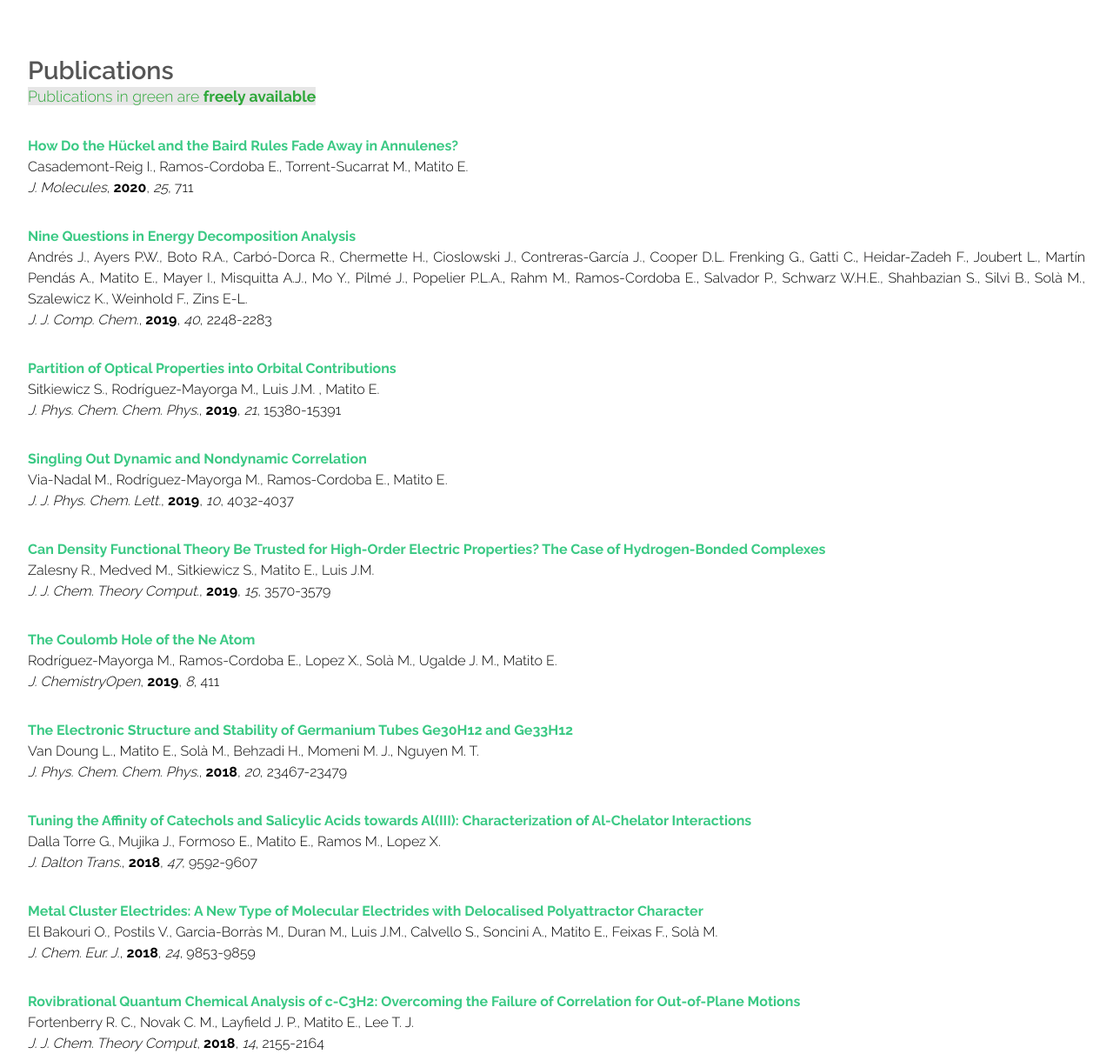
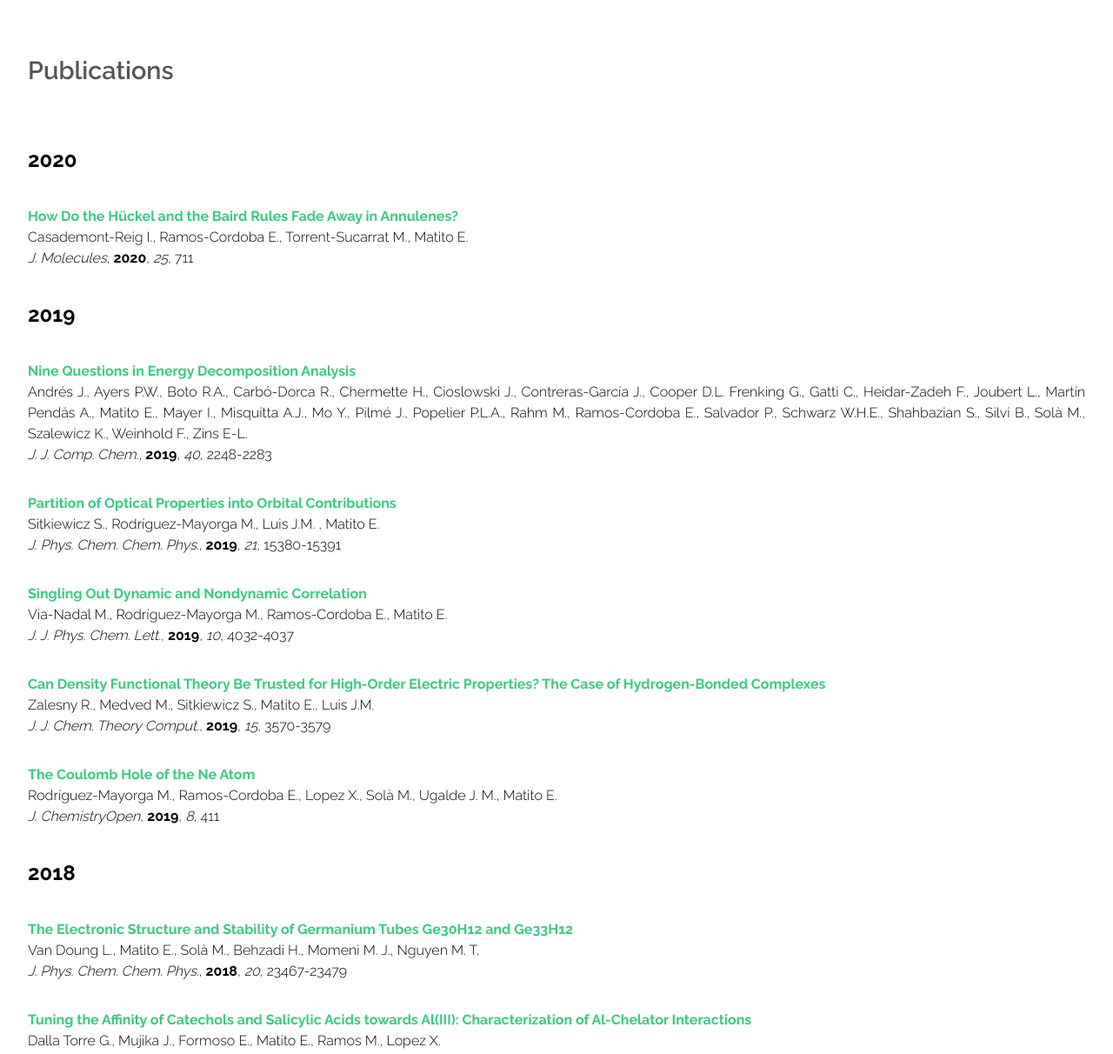
Before and after one commit to old-jekyll-templates/Horizons-Jekyll-Theme, a Jekyll site: the page built from publications.html, in a window 1280 px wide and 1400 px high. Shown: the part 188-1400 px from the top of the window at 87% size. Built offline with Jekyll 4.4.1, drawn with Linux system fonts in a browser that asks for light colours; some of the changed text lies outside the part shown.

Commit message:
Update publications.html

```diff
--- a/publications.html
+++ b/publications.html
@@ -41,10 +41,10 @@ layout: main
 							<h2>By years...</h2>
 						</header>
 						<ul class="default">
-							<li><a href="#">2020</a> <a href="#">2019</a> <a href="#">2018</a> <a href="#">2017</a></li>
-							<li><a href="#">2016</a> <a href="#">2015</a> <a href="#">2014</a> <a href="#">2013</a></li>
-							<li><a href="#">2012</a> <a href="#">2011</a> <a href="#">2010</a> <a href="#">2009</a></li>
-							<li><a href="#">2008</a> <a href="#">2007</a> <a href="#">2006</a> <a href="#2005">2005</a></li>
+		<li><a href="#2020">2020</a> <a href="#2019">2019</a> <a href="#2018">2018</a> <a href="#2017">2017</a></li>
+		<li><a href="#2016">2016</a> <a href="#2015">2015</a> <a href="#2014">2014</a> <a href="#2013">2013</a></li>
+		<li><a href="#2012">2012</a> <a href="#2011">2011</a> <a href="#2010">2010</a> <a href="#2009">2009</a></li>
+		<li><a href="#2008">2008</a> <a href="#2007">2007</a> <a href="#2006">2006</a> <a href="#2005">2005</a></li>
 						</ul>
 					</section>
 				</div>
@@ -54,14 +54,18 @@ layout: main
 					<section>
 						<header class="major">
 							<h2>Publications</h2>
-							<span class="byline"><font color="#2da739"><span style="background: #e6e6e6">Publications
-			in green are <b>freely available</b></span></font></span>
 						</header>
-		        <p style="text-align:justify; text-justify:inter-ideograph;"> <font color="#000000">
+
+<p style="text-align:justify; text-justify:inter-ideograph;"> <font color="#000000";font-size:14.0000pt><b><h2 id="2020">2020</h2></b></font></p>
+
+	 <p style="text-align:justify; text-justify:inter-ideograph;"> <font color="#000000">
             <a href= https://www.mdpi.com/1420-3049/25/3/711
  target="_blank" style="text-decoration:none"><b> How Do the Hückel and the Baird Rules Fade Away in Annulenes?</b></a></font><br>
             <font color="#000000">  Casademont-Reig I., Ramos-Cordoba E., Torrent-Sucarrat M., Matito E. </font><br>
             <font color="#000000"> <i>J.  Molecules</i>, <b> 2020</b>, <i> 25</i>,  711 </font> </p>
+
+<p style="text-align:justify; text-justify:inter-ideograph;"> <font color="#000000";font-size:14.0000pt><b><h2 id="2019">2019</h2></b></font></p>
+
         <p style="text-align:justify; text-justify:inter-ideograph;"> <font color="#000000">
             <a href= https://onlinelibrary.wiley.com/doi/abs/10.1002/jcc.26003
  target="_blank" style="text-decoration:none"><b> Nine Questions in Energy Decomposition Analysis</b></a></font><br>
@@ -87,6 +91,9 @@ layout: main
  target="_blank" style="text-decoration:none"><b> The Coulomb Hole of the Ne Atom</b></a></font><br>
             <font color="#000000">  Rodríguez-Mayorga M., Ramos-Cordoba E., Lopez X., Solà M., Ugalde J. M., Matito E. </font><br>
             <font color="#000000"> <i>J.  ChemistryOpen</i>, <b> 2019</b>, <i> 8</i>,  411 </font> </p>
+
+<p style="text-align:justify; text-justify:inter-ideograph;"> <font color="#000000";font-size:14.0000pt><b><h2 id="2018">2018</h2></b></font></p>
+
         <p style="text-align:justify; text-justify:inter-ideograph;"> <font color="#000000">
             <a href= https://pubs.rsc.org/en/content/articlelanding/2018/cp/c8cp03737j#!divAbstract
  target="_blank" style="text-decoration:none"><b> The Electronic Structure and Stability of Germanium Tubes Ge30H12 and Ge33H12</b></a></font><br>
@@ -122,6 +129,9 @@ layout: main
  target="_blank" style="text-decoration:none"><b> Transition Metal pi-Ligation of a Tetrahalodiborane</b></a></font><br>
             <font color="#000000">  Braunschweig H., Dewhurst R.D., Jimenez-Halla J.O.C., Matito E., Muessig J.H. </font><br>
             <font color="#000000"> <i>J.  Angew. Chem. Int. Ed.</i>, <b> 2018</b>, <i> 57</i>,  412-416 </font> </p>
+
+<p style="text-align:justify; text-justify:inter-ideograph;"> <font color="#000000";font-size:14.0000pt><b><h2 id="2017">2017</h2></b></font></p>
+
         <p style="text-align:justify; text-justify:inter-ideograph;"> <font color="#000000">
             <a href= https://pubs.acs.org/doi/abs/10.1021/acs.jpcc.7b08668
  target="_blank" style="text-decoration:none"><b> Exploring the Relation between Intramolecular Conjugation and Band Dispersion in One-Dimensional Polymers</b></a></font><br>
@@ -157,6 +167,9 @@ layout: main
  target="_blank" style="text-decoration:none"><b> Cycloreversion of the CO2 Trimer: a Paradigmatic Pseudopericyclic [2+2+2] Cycloaddition Reaction</b></a></font><br>
             <font color="#000000">  López R.V., Faza O.N., Matito E., Lopez C.S. </font><br>
             <font color="#000000"> <i>J.  Org. Biomol. Chem.</i>, <b> 2017</b>, <i> 15</i>,  435-441 </font> </p>
+
+<p style="text-align:justify; text-justify:inter-ideograph;"> <font color="#000000";font-size:14.0000pt><b><h2 id="2016">2016</h2></b></font></p>
+
         <p style="text-align:justify; text-justify:inter-ideograph;"> <font color="#000000">
             <a href= https://www.nrcresearchpress.com/doi/abs/10.1139/cjc-2016-0203#.XpIRNSkzbeQ
  target="_blank" style="text-decoration:none"><b> The Electron-pair Density Distribution of the 1,3∏u Excited States of H2</b></a></font><br>
@@ -197,6 +210,9 @@ layout: main
  target="_blank" style="text-decoration:none"><b> Bonding description of the Harpoon Mechanism</b></a></font><br>
             <font color="#000000">  Rodriguez-Mayorga M., Ramos-Cordoba E., Salvador P., Solà M., Matito E. </font><br>
             <font color="#000000"> <i>J.  Mol. Phys.</i>, <b> 2016</b>, <i> 114</i>,  1345-1355 </font> </p>
+
+<p style="text-align:justify; text-justify:inter-ideograph;"> <font color="#000000";font-size:14.0000pt><b><h2 id="2015">2015</h2></b></font></p>
+
         <p style="text-align:justify; text-justify:inter-ideograph;"> <font color="#000000">
             <a href= https://aip.scitation.org/doi/abs/10.1063/1.4936583
  target="_blank" style="text-decoration:none"><b> Robust Validation of Approximate 1-Matrix Functionals With Few-Electron Harmonium Atoms</b></a></font><br>
@@ -232,6 +248,9 @@ layout: main
  target="_blank" style="text-decoration:none"><b> Three-center bonding analyzed from correlated and uncorrelated third-order reduced density matrices</b></a></font><br>
             <font color="#000000">  Feixas F., Rodríguez-Mayorga M., Matito E., Solà M. </font><br>
             <font color="#000000"> <i>J.  Comp. Theor. Chem.</i>, <b> 2015</b>, <i> 1053</i>,  173-179 </font> </p>
+
+<p style="text-align:justify; text-justify:inter-ideograph;"> <font color="#000000";font-size:14.0000pt><b><h2 id="2014">2014</h2></b></font></p>
+
         <p style="text-align:justify; text-justify:inter-ideograph;"> <font color="#000000">
             <a href= https://aip.scitation.org/doi/abs/10.1063/1.4903449
  target="_blank" style="text-decoration:none"><b> Two New Constraints for the Cumulant Matrix</b></a></font><br>
@@ -252,6 +271,9 @@ layout: main
  target="_blank" style="text-decoration:none"><b> Exploring the Potential Energy Surface of E2P4 clusters (E = Group 13 Element): The quest of inverse carbon-free sandwiches</b></a></font><br>
             <font color="#000000">  Castro A.C., Osorio E., Cabellos J.L., Cerpa E., Matito E., Solà M., Swart M., Merino G. </font><br>
             <font color="#000000"> <i>J.  Chem. Eur. J.</i>, <b> 2014</b>, <i> 20</i>,  4583-4590, Selected for inside cover </font> </p>
+
+<p style="text-align:justify; text-justify:inter-ideograph;"> <font color="#000000";font-size:14.0000pt><b><h2 id="2013">2013</h2></b></font></p>
+
         <p style="text-align:justify; text-justify:inter-ideograph;"> <font color="#000000">
             <a href= https://pubs.rsc.org/en/content/articlelanding/2013/cp/c3cp51798e#!divAbstract
  target="_blank" style="text-decoration:none"><b> Benchmark calculations of metal carbonyl cations: relativistic vs electron correlation effects</b></a></font><br>
@@ -262,6 +284,9 @@ layout: main
  target="_blank" style="text-decoration:none"><b> Metalloaromaticity</b></a></font><br>
             <font color="#000000">  Feixas F., Matito E., Poater J., Solà M. </font><br>
             <font color="#000000"> <i>J.  WIREs Comput. Mol. Sci.</i>, <b> 2013</b>, <i> 3</i>,  105-122, Selected for the WATOC 2014 virtual issue </font> </p>
+
+<p style="text-align:justify; text-justify:inter-ideograph;"> <font color="#000000";font-size:14.0000pt><b><h2 id="2012">2012</h2></b></font></p>
+
         <p style="text-align:justify; text-justify:inter-ideograph;"> <font color="#000000">
             <a href= https://www.ncbi.nlm.nih.gov/pubmed/23051969
  target="_blank" style="text-decoration:none"><b> Local spins: improved Hilbert-space analysis</b></a></font><br>
@@ -292,6 +317,9 @@ layout: main
  target="_blank" style="text-decoration:none"><b> O-O bond formation mediated by a hexanuclear iron complex supported on a stannoxane core</b></a></font><br>
             <font color="#000000">  Kundu S., Matito E., Walleck S., Heims F., Pfaff F.F., Rabay B., Luis J.M., Company A., Braun B., Glaser T., Ray K. </font><br>
             <font color="#000000"> <i>J.  Chem. Eur. J.</i>, <b> 2012</b>, <i> 18</i>,  2787-2791 </font> </p>
+
+<p style="text-align:justify; text-justify:inter-ideograph;"> <font color="#000000";font-size:14.0000pt><b><h2 id="2011">2011</h2></b></font></p>
+
         <p style="text-align:justify; text-justify:inter-ideograph;"> <font color="#000000">
             <a href= https://pubs.rsc.org/--/content/articlelanding/2011/cp/c1cp22239b/unauth#!divAbstract
  target="_blank" style="text-decoration:none"><b> Electron Delocalization and Aromaticity in Low-Lying Excited States of Archetypal Organic Compounds</b></a></font><br>
@@ -332,6 +360,9 @@ layout: main
  target="_blank" style="text-decoration:none"><b> Performance of 3D-space based atoms in molecules methods for electronic delocalization aromaticity indices</b></a></font><br>
             <font color="#000000">  Heyndrickx W., Salvador P., Bultinck P., Solà M., Matito E. </font><br>
             <font color="#000000"> <i>J.  J. Comput. Chem.</i>, <b> 2011</b>, <i> 32</i>,  386-395 </font> </p>
+
+<p style="text-align:justify; text-justify:inter-ideograph;"> <font color="#000000";font-size:14.0000pt><b><h2 id="2010">2010</h2></b></font></p>
+
         <p style="text-align:justify; text-justify:inter-ideograph;"> <font color="#000000">
             <a href= https://pubs.acs.org/doi/10.1021/ct100229f
  target="_blank" style="text-decoration:none"><b> Using electronic energy derivative information in automated potential energy surface construction for vibrational calculations</b></a></font><br>
@@ -377,6 +408,9 @@ layout: main
  target="_blank" style="text-decoration:none"><b> Approximate inclusion of triples excitations in combined coupled cluster/molecular mechanics: Calculations of electronic excitation energies in solution for acrolein, water, formamide, and N-methylacetamide</b></a></font><br>
             <font color="#000000">  Sneskov K., Matito E., Kongsted J., Christiansen O. </font><br>
             <font color="#000000"> <i>J.  J. Chem. Theory Comput.</i>, <b> 2010</b>, <i> 6</i>,  839-850 </font> </p>
+
+<p style="text-align:justify; text-justify:inter-ideograph;"> <font color="#000000";font-size:14.0000pt><b><h2 id="2009">2009</h2></b></font></p>
+
         <p style="text-align:justify; text-justify:inter-ideograph;"> <font color="#000000">
             <a href= https://aip.scitation.org/doi/10.1063/1.3158946
  target="_blank" style="text-decoration:none"><b> Vibrational Coupled Cluster Theory with Full Two-mode and Approximate Three-mode Couplings</b></a></font><br>
@@ -397,6 +431,9 @@ layout: main
  target="_blank" style="text-decoration:none"><b> The Role of Electronic Delocalization in Transition Metal Complexes From the Electron Localization Function and the Quantum Theory of Atoms in Molecules</b></a></font><br>
             <font color="#000000">  Matito E., Solà M. </font><br>
             <font color="#000000"> <i>J.  Chem. Coord. Rev.</i>, <b> 2009</b>, <i> 253</i>,  647-655 </font> </p>
+
+<p style="text-align:justify; text-justify:inter-ideograph;"> <font color="#000000";font-size:14.0000pt><b><h2 id="2008">2008</h2></b></font></p>
+
         <p style="text-align:justify; text-justify:inter-ideograph;"> <font color="#000000">
             <a href= https://pubs.acs.org/doi/10.1021/jp803745f
  target="_blank" style="text-decoration:none"><b> Analysis of Hückel’s [4n+2] Rule Through Electronic delocalization measures</b></a></font><br>
@@ -412,6 +449,9 @@ layout: main
  target="_blank" style="text-decoration:none"><b> Comment to “A new population analysis: Dipole-moment-conserving charge-set”</b></a></font><br>
             <font color="#000000">  Matito E. </font><br>
             <font color="#000000"> <i>J.  Chem. Phys. Lett.</i>, <b> 2008</b>, <i> 451</i>,  169-170 </font> </p>
+
+<p style="text-align:justify; text-justify:inter-ideograph;"> <font color="#000000";font-size:14.0000pt><b><h2 id="2007">2007</h2></b></font></p>
+
         <p style="text-align:justify; text-justify:inter-ideograph;"> <font color="#000000">
             <a href= https://pubs.acs.org/doi/abs/10.1021/jp073773j
  target="_blank" style="text-decoration:none"><b> New solids based on B12N12 fullerenes</b></a></font><br>
@@ -437,6 +477,9 @@ layout: main
  target="_blank" style="text-decoration:none"><b> Electron Delocalization and Aromaticity Measures within the Hückel Molecular Orbital Method</b></a></font><br>
             <font color="#000000">  Matito E., Feixas F., Solà M. </font><br>
             <font color="#000000"> <i>J.  J. Mol. Struct. (THEOCHEM)</i>, <b> 2007</b>, <i> 811</i>,  3-11 </font> </p>
+
+<p style="text-align:justify; text-justify:inter-ideograph;"> <font color="#000000";font-size:14.0000pt><b><h2 id="2006">2006</h2></b></font></p>
+
         <p style="text-align:justify; text-justify:inter-ideograph;"> <font color="#000000">
             <a href= https://www.sciencedirect.com/science/article/abs/pii/S0022328X06000970
  target="_blank" style="text-decoration:none"><b> Nucleus-Independent Chemical Shift (NICS) Profiles in a Series of Monocyclic Planar Inorganic Compounds</b></a></font><br>
@@ -479,6 +522,9 @@ layout: main
             <font color="#000000"> <i>J.  ChemPhysChem</i>, <b> 2006</b>, <i> 7</i>,  111-113 </font> </p>
         <p style="text-align:justify; text-justify:inter-ideograph;"> <font color="#000000">
             <a href= https://pubs.acs.org/doi/10.1021/jp0538464
+
+<p style="text-align:justify; text-justify:inter-ideograph;"> <font color="#000000";font-size:14.0000pt><b><h2 id="2005">2005</h2></b></font></p>
+
  target="_blank" style="text-decoration:none"><b> Comparison of the AIM Delocalization Index and the Mayer and Fuzzy Atom Bond Orders</b></a></font><br>
             <font color="#000000">  Matito E., Poater J., Solà M., Duran M., Salvador P. </font><br>
             <font color="#000000"> <i>J.  J. Phys. Chem. A</i>, <b> 2005</b>, <i> 109</i>,  9904-9910 </font> </p>
```
